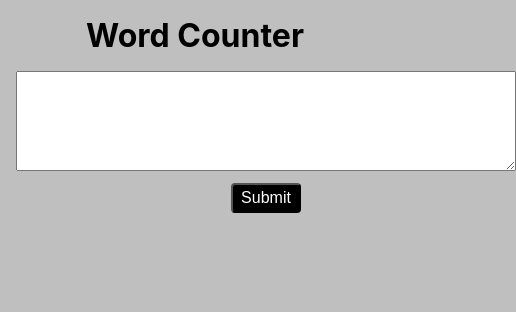
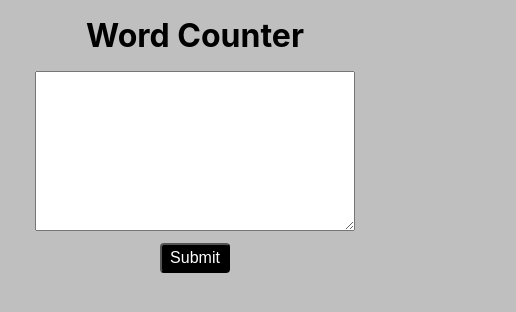
Before and after one commit to franco-ortega/word-counter, a React (Create React App) app: page / in a window 390 px wide. Shown: the top 312 px of the page, 516 px wide, since content can reach past the window. Built offline with nearby package versions, Linux system fonts and the light colour scheme.

Commit message:
adjust styling for mobile-first

```diff
--- a/src/App.module.css
+++ b/src/App.module.css
@@ -8,6 +8,7 @@
 
 .App form {
   width: fit-content;
+  max-width: 90%;
   margin-inline: auto;
   display: flex;
   flex-direction: column;
@@ -16,8 +17,10 @@
 }
 
 .App textarea {
-  height: 100px;
-  width: 500px;
+  height: 10rem;
+  width: 20rem;
+  max-width: 100%;
+
   padding: 0.25rem;
 }
 
@@ -28,13 +31,6 @@
 
   color: white;
   font-size: 1rem;
-}
-
-.App ul {
-  /* margin-block: 1rem; */
-  /* background-color: lightgreen; */
-  /* border: 1px solid black; */
-  /* padding: 1rem; */
 }
 
 .App li {
```
Also changed, not shown: 1 other file (tests, documents, lock files or other folders).
